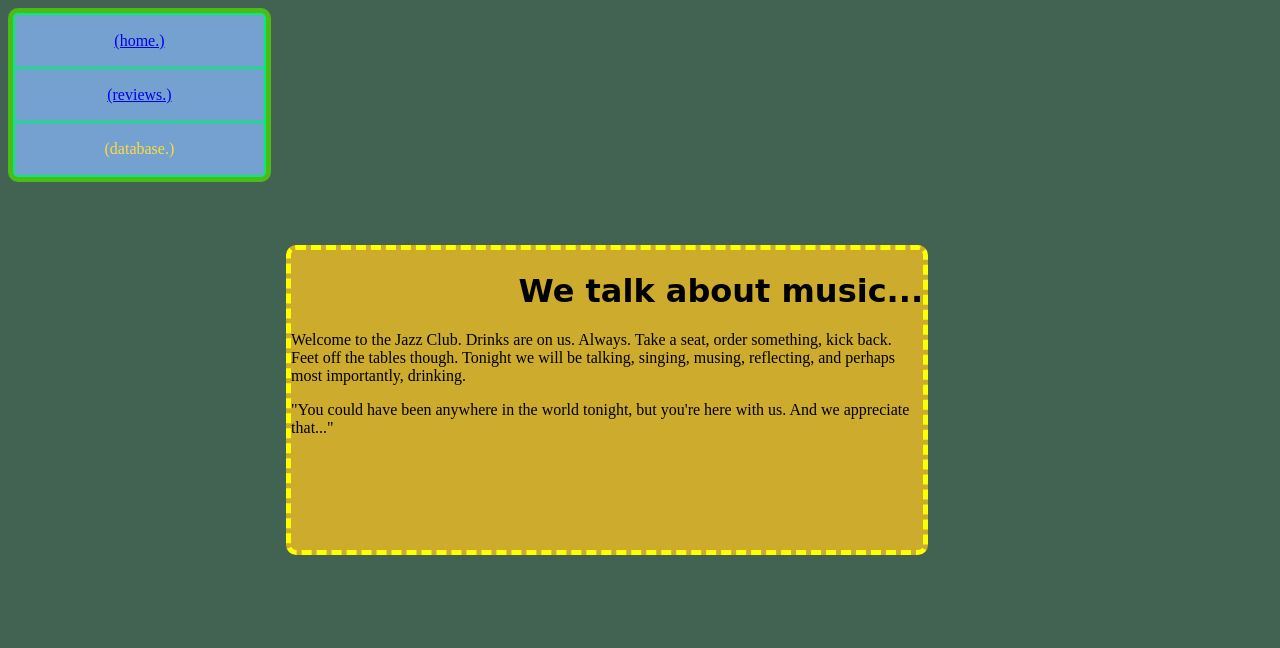
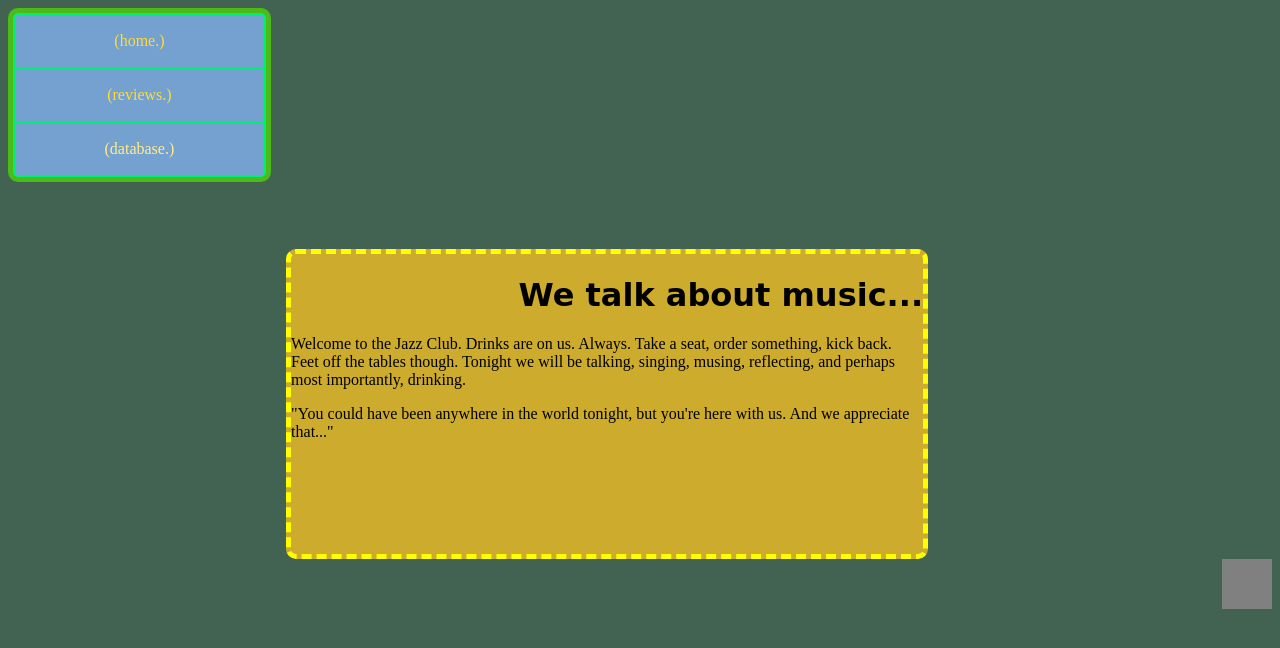
Before and after one commit to RobertMCary/mrmusicblog, a PHP site: page /review.php in a window 1280 px wide. Shown: the top 648 px of the page. Run offline with PHP 8.4, Linux system fonts and the light colour scheme.

Commit message:
Struggling with CSS, need to split it up page by page and get the review navigation bar positioned correctly. Database updates coming soon

```diff
--- a/index.php
+++ b/index.php
@@ -10,10 +10,10 @@
 			<thead></thead>
 			<tbody>
 				<tr class="mainnavbutton">
-					<td><a href="index.php">(home.)</a></td>
+					<td><a href="index.php" class="mainnavbuttonlink">(home.)</a></td>
 				</tr>
 				<tr class="mainnavbutton">
-					<td><a href="review.php">(reviews.)</a></td>
+					<td><a href="review.php" class="mainnavbuttonlink">(reviews.)</a></td>
 				</tr>
 				<tr class="mainnavbutton">
 					<td>(database.)</td>
--- a/main.css
+++ b/main.css
@@ -18,15 +18,25 @@
 	border:5px solid #4cbb17;
 	border-radius:10px;
 	font-family: "Times New Roman", serif;
+	display:inline-block;
+}
+
+#reviewnavbar{
+	background-color:gray;
+	margin-top:0;
+	margin-right:0;
+	height:50px;
+	width:50px;
+	display:inline-block;
+	float:right;
 }
 
 .mainnavbutton{
-	color:#fcdc3b;
+	color:#ffec8b;
 	background-color:#75a1d0;
 	width:100%;
 	height:50px;
 	text-align:center;
-
 }
 
 .mainnavbutton td{
@@ -34,8 +44,22 @@
 	width:250px;
 }
 
+/*.mainnavbutton a{
+	text-decoration:none;
+}*/
+
 .mainnavbutton td:hover{
 	background-color:#5971ad;
+}
+
+a.mainnavbuttonlink:link{
+	color:#fcdc3b;
+	text-decoration:none;
+}
+
+a.mainnavbuttonlink:visited{
+	color:#e3cf57;
+	text-decoration:none;
 }
 
 .subtext{
--- a/review.php
+++ b/review.php
@@ -10,10 +10,10 @@
 			<thead></thead>
 			<tbody>
 				<tr class="mainnavbutton">
-					<td><a href="index.php">(home.)</a></td>
+					<td><a href="index.php" class="mainnavbuttonlink">(home.)</a></td>
 				</tr>
 				<tr class="mainnavbutton">
-					<td><a href="review.php">(reviews.)</a></td>
+					<td><a href="review.php" class="mainnavbuttonlink">(reviews.)</a></td>
 				</tr>
 				<tr class="mainnavbutton">
 					<td>(database.)</td>
@@ -28,5 +28,9 @@
 			Tonight we will be talking, singing, musing, reflecting, and perhaps most importantly, drinking.</p>
 		<p>"You could have been anywhere in the world tonight, but you're here with us. And we appreciate that..."</p>
 	</div>
+
+	<div id="reviewnavbar">
+
+	</div>
 </body>
 </html>
```
